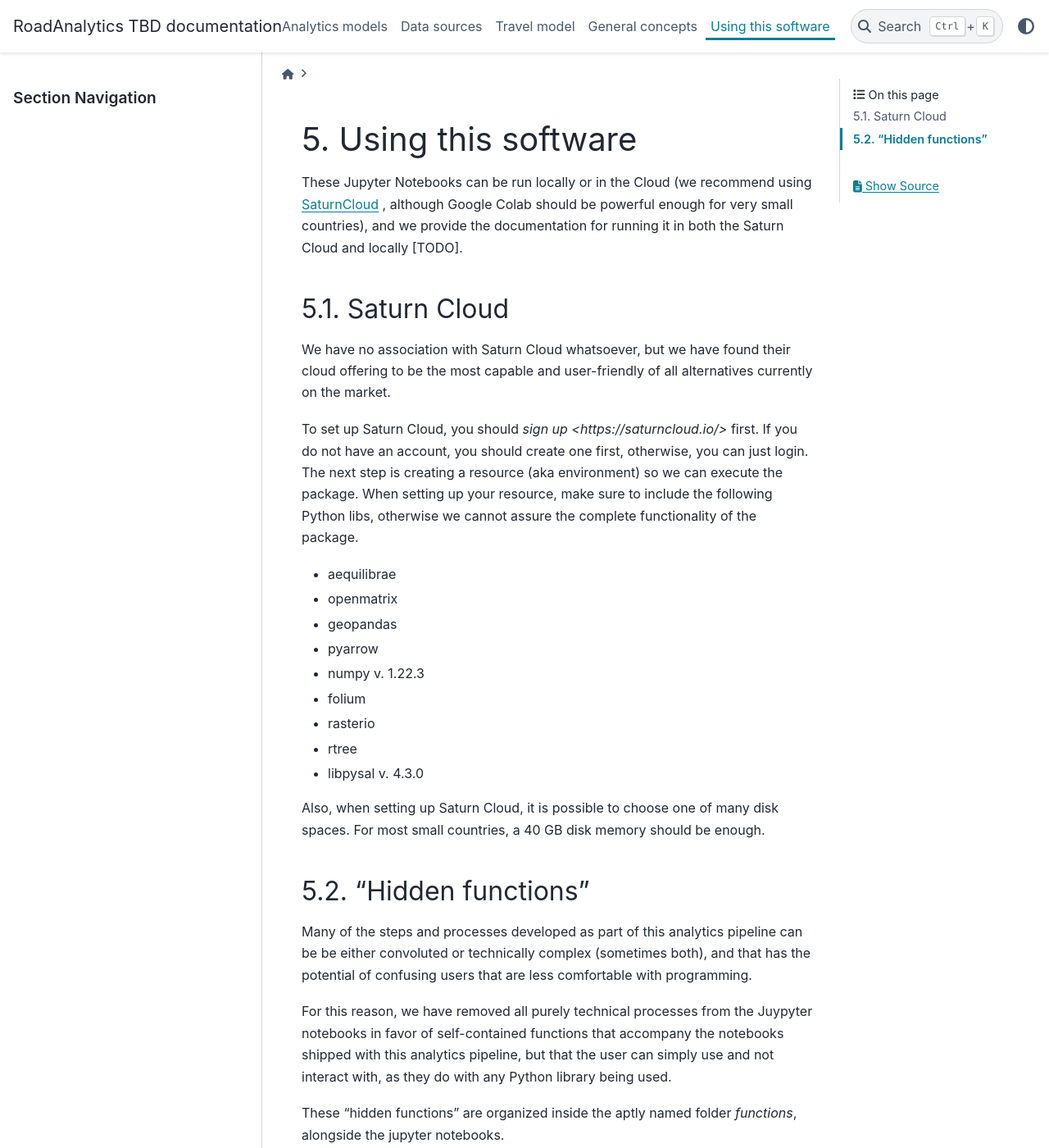
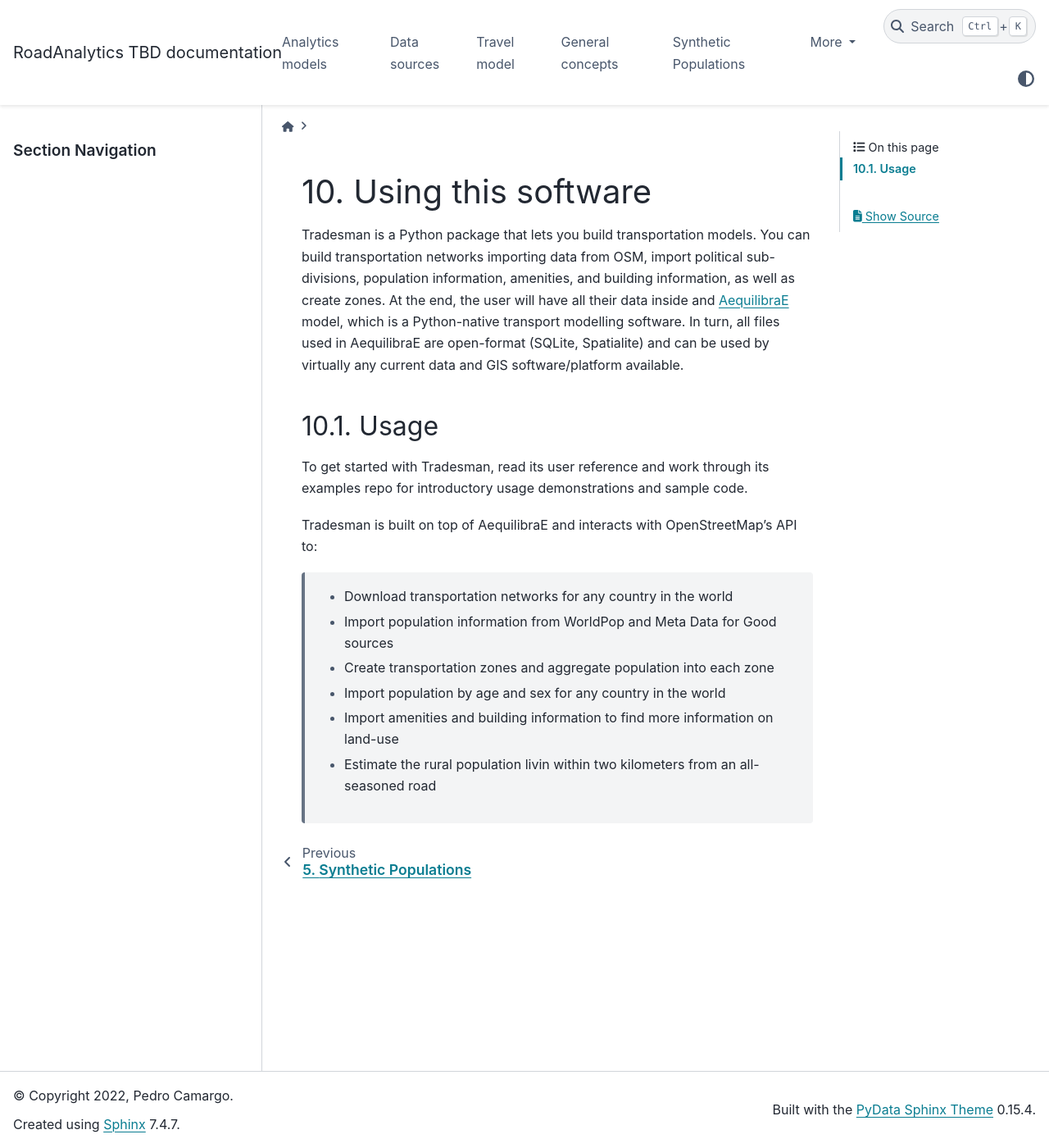
Before and after one commit to AequilibraE/tradesman, a Sphinx documentation site: the page built from docs/source/use_instructions.rst, in a window 1280 px wide and 1400 px high. Shown: the whole window at 82% size. Built offline with Sphinx 7.4.7 and the PyData theme 0.15.4, drawn with Linux system fonts in a browser that asks for light colours; some of the changed text lies outside the part shown.

Commit message:
Updates module documentation (#20)
* Remove notebooks information

* Update documentation for Tradesman

```diff
--- a/docs/source/travel_modelling.rst
+++ b/docs/source/travel_modelling.rst
@@ -24,12 +24,6 @@
 will always have higher speed and capacity to a similar unpaved road, according
 to the multiplying constants listed on the :ref:`pavement_constraints` table.
 
-The Jupyter Notebook that implements these network changes is prety simple, but
-critical for the identification of network bottlenecks.  Visualizing link
-capacities is also enlightening, so we included one in the notebook that can be
-`visualized as well!
-<https://nbviewer.org/github/pedrocamargo/road_analytics/blob/main/notebooks/2.1_augments_network_data.ipynb>`_
-
 Building the travel demand model
 --------------------------------
 
--- a/docs/source/use_instructions.rst
+++ b/docs/source/use_instructions.rst
@@ -3,49 +3,25 @@
 Using this software
 ===================
 
+Tradesman is a Python package that lets you build transportation models. You can
+build transportation networks importing data from OSM, import political sub-divisions,
+population information, amenities, and building information, as well as create zones.
+At the end, the user will have all their data inside and :ref:`aequilibrae` model,
+which is a Python-native transport modelling software. In turn, all files used in
+AequilibraE are open-format (SQLite, Spatialite) and can be used by virtually any
+current data and GIS software/platform available.
 
-These Jupyter Notebooks can be run locally or in the Cloud (we recommend using
-`SaturnCloud <https://saturncloud.io/>`_ , although Google Colab should be
-powerful enough for very small countries), and we provide the documentation for
-running it in both the Saturn Cloud and locally [TODO].
+Usage
+~~~~~
 
-Saturn Cloud
-------------
+To get started with Tradesman, read its user reference and work through its examples
+repo for introductory usage demonstrations and sample code.
 
-We have no association with Saturn Cloud whatsoever, but we have found their
-cloud offering to be the most capable and user-friendly of all alternatives
-currently on the market.
+Tradesman is built on top of AequilibraE and interacts with OpenStreetMap's API to:
 
-To set up Saturn Cloud, you should `sign up <https://saturncloud.io/>` first. If you do not have an account,
-you should create one first, otherwise, you can just login. The next step is creating
-a resource (aka environment) so we can execute the package. When setting up your
-resource, make sure to include the following Python libs, otherwise we cannot assure
-the complete functionality of the package.
-
-* aequilibrae
-* openmatrix
-* geopandas
-* pyarrow
-* numpy v. 1.22.3
-* folium
-* rasterio
-* rtree
-* libpysal v. 4.3.0
-
-Also, when setting up Saturn Cloud, it is possible to choose one of many disk spaces.
-For most small countries, a 40 GB disk memory should be enough.
-
-"Hidden functions"
-------------------
-
-Many of the steps and processes developed as part of this analytics pipeline
-can be be either convoluted or technically complex (sometimes both), and that
-has the potential of confusing users that are less comfortable with programming.
-
-For this reason, we have removed all purely technical processes from the
-Juypyter notebooks in favor of self-contained functions that accompany the
-notebooks shipped with this analytics pipeline, but that the user can simply use
-and not interact with, as they do with any Python library being used.
-
-These "hidden functions" are organized inside the aptly named folder
-*functions*, alongside the jupyter notebooks.
+    * Download transportation networks for any country in the world
+    * Import population information from WorldPop and Meta Data for Good sources
+    * Create transportation zones and aggregate population into each zone
+    * Import population by age and sex for any country in the world
+    * Import amenities and building information to find more information on land-use
+    * Estimate the rural population livin within two kilometers from an all-seasoned road
```
Also changed, not shown: docs/source/build_analytics_model.rst (+8 -39 lines), docs/source/concepts.rst (+2 -16 lines), docs/source/data_sources.rst (+11 -14 lines), docs/source/index.rst (+5 -27 lines).
